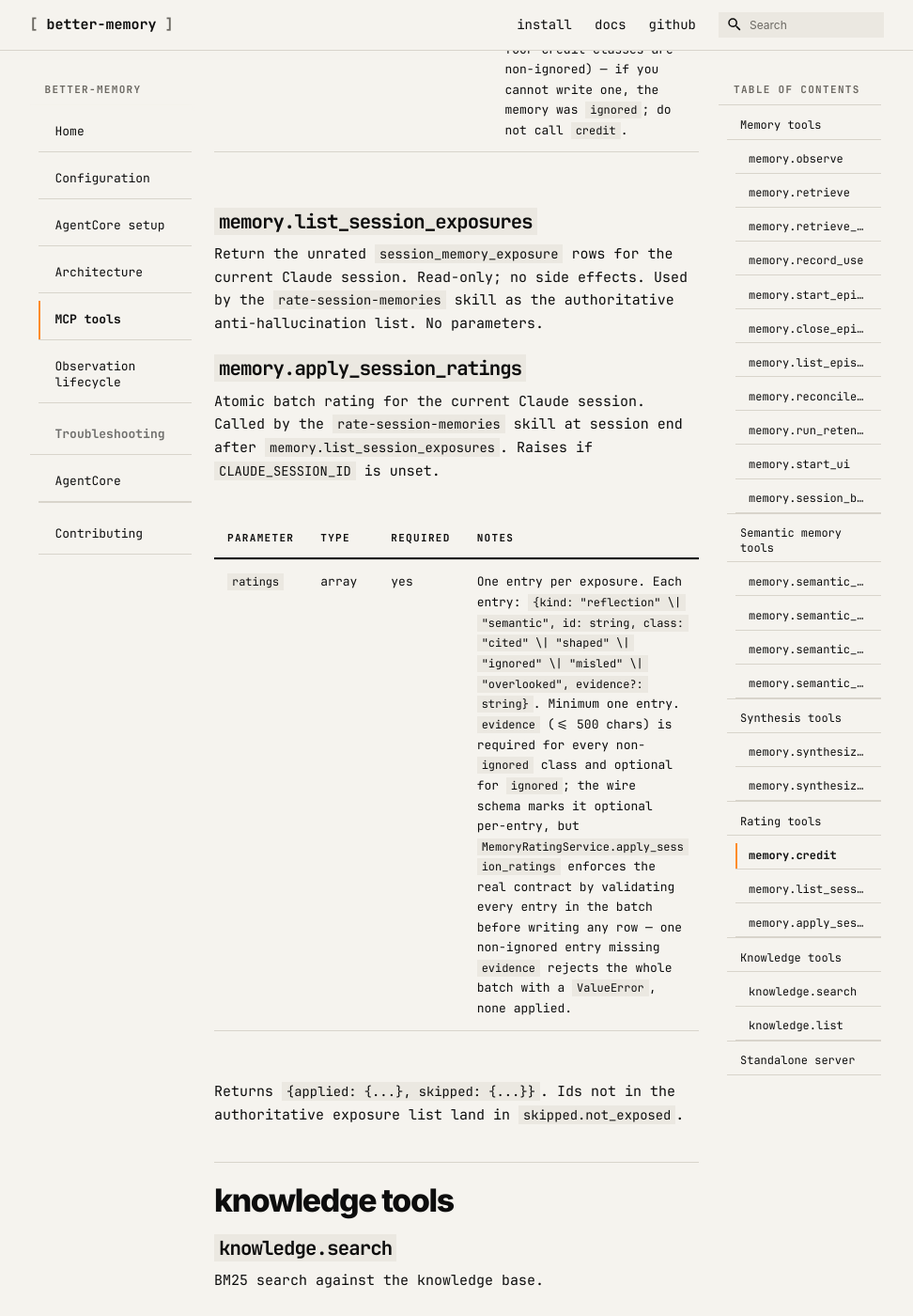
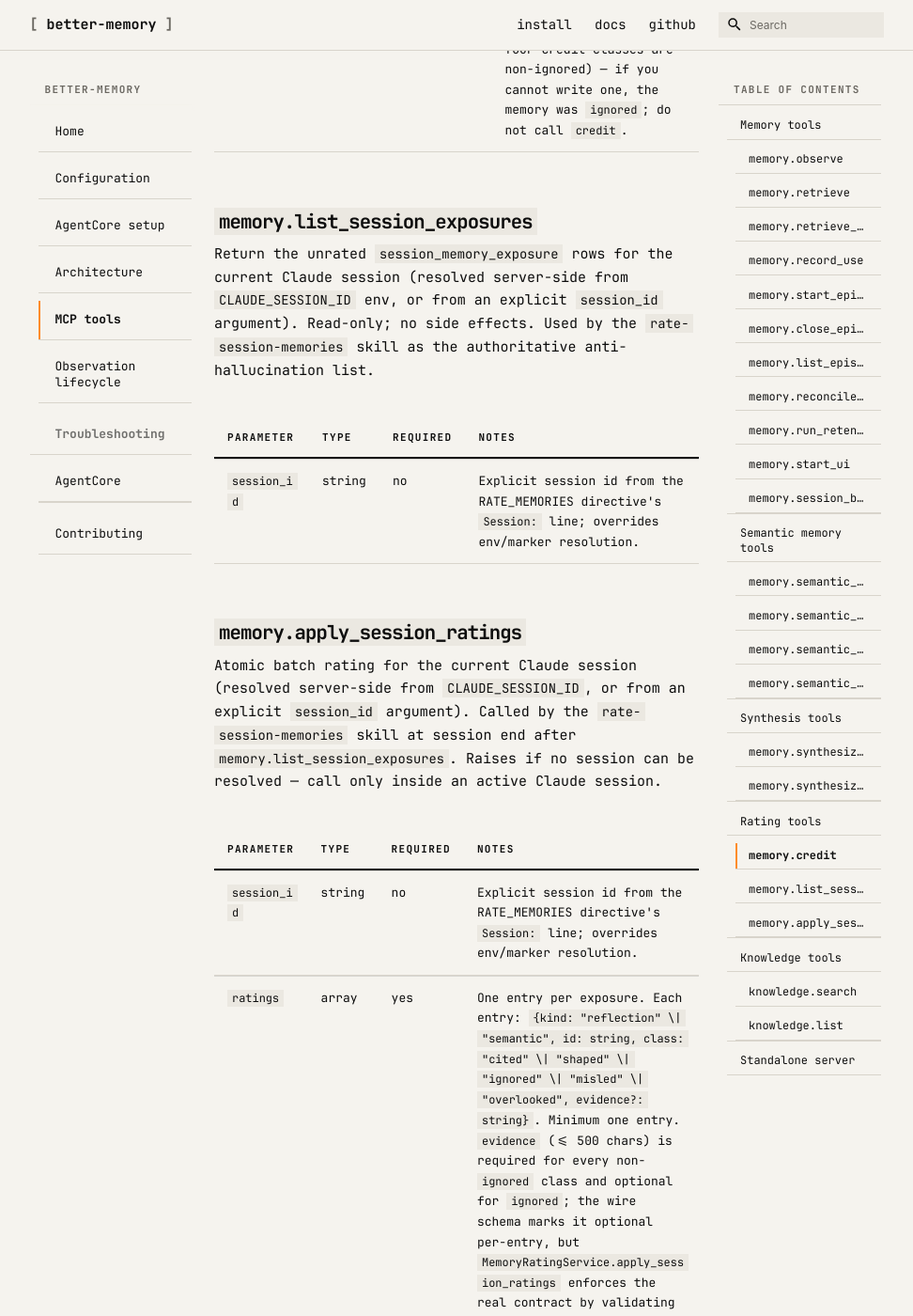
Before and after one commit to emp3thy/better-memory, an MkDocs documentation site: the page built from website/mcp-tools.md, in a window 1280 px wide and 1400 px high, scrolled down 11636 px. Shown: the whole window at 94% size, without its empty margins (154-1126 px from the left). Built offline with MkDocs 1.6.1 and Material for MkDocs 9.7.7, drawn with Linux system fonts in a browser that asks for light colours; comment, search, counter and statistics services are not loaded.

Commit message:
docs(skill): rate-session-memories passes the directive session id
Co-Authored-By: Claude Fable 5 <noreply@anthropic.com>

```diff
--- a/website/mcp-tools.md
+++ b/website/mcp-tools.md
@@ -242,17 +242,25 @@ context compaction; the session-end sweep catches anything missed.
 ### `memory.list_session_exposures`
 
 Return the unrated `session_memory_exposure` rows for the current Claude
-session. Read-only; no side effects. Used by the `rate-session-memories`
-skill as the authoritative anti-hallucination list. No parameters.
+session (resolved server-side from `CLAUDE_SESSION_ID` env, or from an
+explicit `session_id` argument). Read-only; no side effects. Used by the
+`rate-session-memories` skill as the authoritative anti-hallucination list.
+
+| Parameter | Type | Required | Notes |
+|---|---|---|---|
+| `session_id` | string | no | Explicit session id from the RATE_MEMORIES directive's `Session:` line; overrides env/marker resolution. |
 
 ### `memory.apply_session_ratings`
 
-Atomic batch rating for the current Claude session. Called by the
-`rate-session-memories` skill at session end after `memory.list_session_exposures`.
-Raises if `CLAUDE_SESSION_ID` is unset.
+Atomic batch rating for the current Claude session (resolved server-side
+from `CLAUDE_SESSION_ID`, or from an explicit `session_id` argument). Called
+by the `rate-session-memories` skill at session end after
+`memory.list_session_exposures`. Raises if no session can be resolved —
+call only inside an active Claude session.
 
 | Parameter | Type | Required | Notes |
 |---|---|---|---|
+| `session_id` | string | no | Explicit session id from the RATE_MEMORIES directive's `Session:` line; overrides env/marker resolution. |
 | `ratings` | array | yes | One entry per exposure. Each entry: `{kind: "reflection" \| "semantic", id: string, class: "cited" \| "shaped" \| "ignored" \| "misled" \| "overlooked", evidence?: string}`. Minimum one entry. `evidence` (<= 500 chars) is required for every non-`ignored` class and optional for `ignored`; the wire schema marks it optional per-entry, but `MemoryRatingService.apply_session_ratings` enforces the real contract by validating every entry in the batch before writing any row — one non-ignored entry missing `evidence` rejects the whole batch with a `ValueError`, none applied. |
 
 Returns `{applied: {...}, skipped: {...}}`. Ids not in the
```
Also changed, not shown: .claude/skills/rate-session-memories/SKILL.md (+12 -5 lines), README.md (+3 -3 lines).
